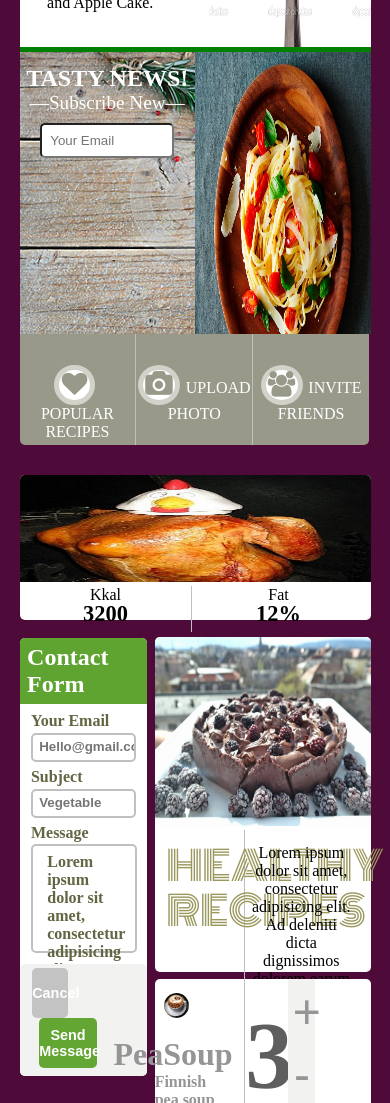
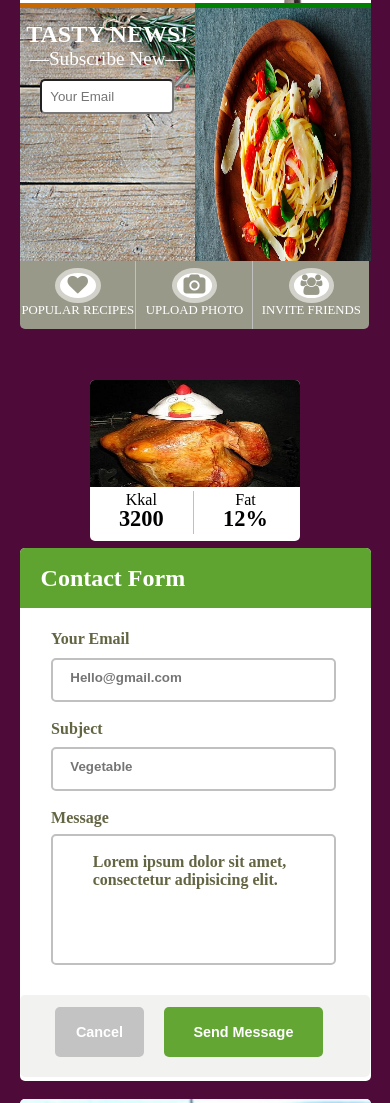
Before and after one commit to ONESucH/portfolio, a website: page app/index.html in a window 390 px wide. Shown: the part 897-2000 px from the top of the page. Drawn offline with nearby package versions, Linux system fonts and the light colour scheme.

Commit message:
complited build all adaptive

```diff
--- a/app/css/main.less
+++ b/app/css/main.less
@@ -175,7 +175,7 @@ body {
   float: right;
   width: 33.2%;
   height: 47.5%;
-  border-top: 5px solid green;
+  border-top: 5px solid #c76700;
   border-top-right-radius: 5px;
   text-align: center;
   background: url(../img/main-body/chili.jpg);
@@ -230,10 +230,14 @@ body {
     background: #989989;
     color: @white;
     font-weight: 500;
+    cursor: pointer;
     float: left;
     width: 33.224%;
     height: 33%;
     padding: 3% 0 5% 0;
+  }
+  li:hover {
+    background: #848577;
   }
   i {
     font-size: 1.6em;
@@ -352,10 +356,11 @@ body {
     border: none;
     background: #c3c3c3;
     width: 35%;
+    float: left;
     font-size: 0.9em;
+    height: 50px;
     font-weight: 900;
     color: @white;
-    height: 50px;
     border-radius: 5px;
     &:nth-child(2) {
       width: 56.5%;
@@ -489,6 +494,7 @@ body {
   height: auto;
   button {
     border: none;
+    outline: none;
     background: #f2f2f0;
     cursor: pointer;
     color: #959595;
@@ -507,6 +513,31 @@ body {
   .main-container {
     height: 78.5%;
     border-radius: 5px;
+  }
+
+  .main-right-bottom-menu {
+    margin-top: 5%;
+    h1 {
+      text-align: center;
+      font-size: 2.1em;
+    }
+    h4 {
+      padding: 1% 0 2% 2%;
+    }
+  }
+
+  .pea-soup {
+    height: auto;
+    h1 {
+      width: 45%;
+    }
+    button {
+      outline: none;
+      font-size: 289%;
+    }
+    i {
+      font-size: 530%;
+    }
   }
 
   .one-menu {
@@ -559,7 +590,12 @@ body {
     li {
       width: 33.16%;
       height: 70%;
+      padding: 2% 0 6% 0;
     }
+  }
+
+  .container-contact-form {
+    margin-top: 5%;
   }
 }
 
@@ -569,6 +605,43 @@ body {
     border-top-right-radius: 5px;
     border-top-left-radius: 5px;
   }
+
+  .main-right-bottom-menu {
+    display: inline;
+    width: 61.6%;
+    height: auto;
+    h1 {
+      text-align: center;
+      width: 40%;
+      height: auto;
+      padding: 2%;
+      font-size: 1.6em;
+    }
+    h4 {
+      width: 100%;
+      height: 100%;
+      text-align: center;
+    }
+    p {
+      float: right;
+      width: 50%;
+      padding: 3.9% 1% 0 3%;
+    }
+  }
+
+  .pea-soup {
+    margin-top: 3%;
+    width: 100%;
+    height: auto;
+    h1 {
+      padding-right: 10%;
+    }
+    button {
+      outline: none;
+      font-size: 280%;
+    }
+  }
+
   .right-top-menu li {
     width: 93%;
     height: auto;
@@ -582,15 +655,22 @@ body {
     }
     h1 {
       padding: 7.8% 0 0 8%;
-      font-size: 150%;
+      font-size: 50%;
+    }
+  }
+
+  .bot-button {
+    button {
+      float: left;
     }
   }
 
   .bottom-menu {
     li {
-      padding: 9% 0;
-      width: 33%;
+      padding: 3% 1.9% 6% 1.9%;
+      width: 29.2%;
       height: 100%;
+      font-size: 0.8em;
     }
   }
 }
@@ -603,7 +683,7 @@ body {
 
   .top-menu {
     width: 100%;
-    height: 6%;
+    height: 4.5%;
     margin-bottom: 5%;
     li {
       font-size: 0.6em;
@@ -650,10 +730,16 @@ body {
   }
 
   .bottom-menu {
+    width: 100%;
     li {
-      padding: 9% 0;
-      width: 33%;
+      text-align: center;
+      padding: 2% 0.2% 5% 0.4%;
+      width: 32.4%;
       height: 100%;
+    }
+    i {
+      display: inherit;
+      margin: 0 30% 0 30%;
     }
   }
 
@@ -666,24 +752,82 @@ body {
       width: 100%;
       height: 100%;
     }
+    h1 {
+      font-size: 1.5em;
+    }
   }
 
   .main-container {
     display: block;
     width: 100%;
-    height: 100%;
+    height: 90%;
   }
 
   .right-bottom-two-menu {
-    margin: -50px 0 3% 0;
-    width: 100%;
-    height: 18%;
+    right: 20%;
+    margin: -15% 0 20% 0;
+    width: 60%;
+    height: 20%;
      li {
       display: inline-block;
       float: left;
       width: 49%;
-      height: 100%;
+      height: auto;
       padding: 0;
     }
   }
+
+  .container-contact-form {
+    width: 100%;
+    height: auto;
+    margin-top: -18%;
+    button {
+      width: 32%;
+      font-size: 0.9em;
+    }
+  }
+
+  .main-right-bottom-menu {
+    width: 100%;
+    height: auto;
+    h1 {
+      font-size: 1em;
+    }
+    h4 {
+      width: 100%;
+      margin-top: 2%;
+      text-align: center;
+    }
+  }
+
+  .pea-soup {
+    width: 100%;
+    height: auto;
+    img {
+      margin-left: 35%;
+    }
+    h1 {
+      width: 100%;
+      text-align: center;
+      padding-top: 6%;
+      font-size: 1.5em;
+    }
+    h4 {
+      text-align: center;
+    }
+    span {
+      font-size: 5em;
+    }
+    i {
+      line-height: 325%;
+      width: 25%;
+      height: auto;
+      font-size: 2em;
+    }
+    button {
+      display: block;
+      width: 100%;
+      height: 110%;
+    }
+  }
 }
```
Also changed, not shown: app/css/main.css.
